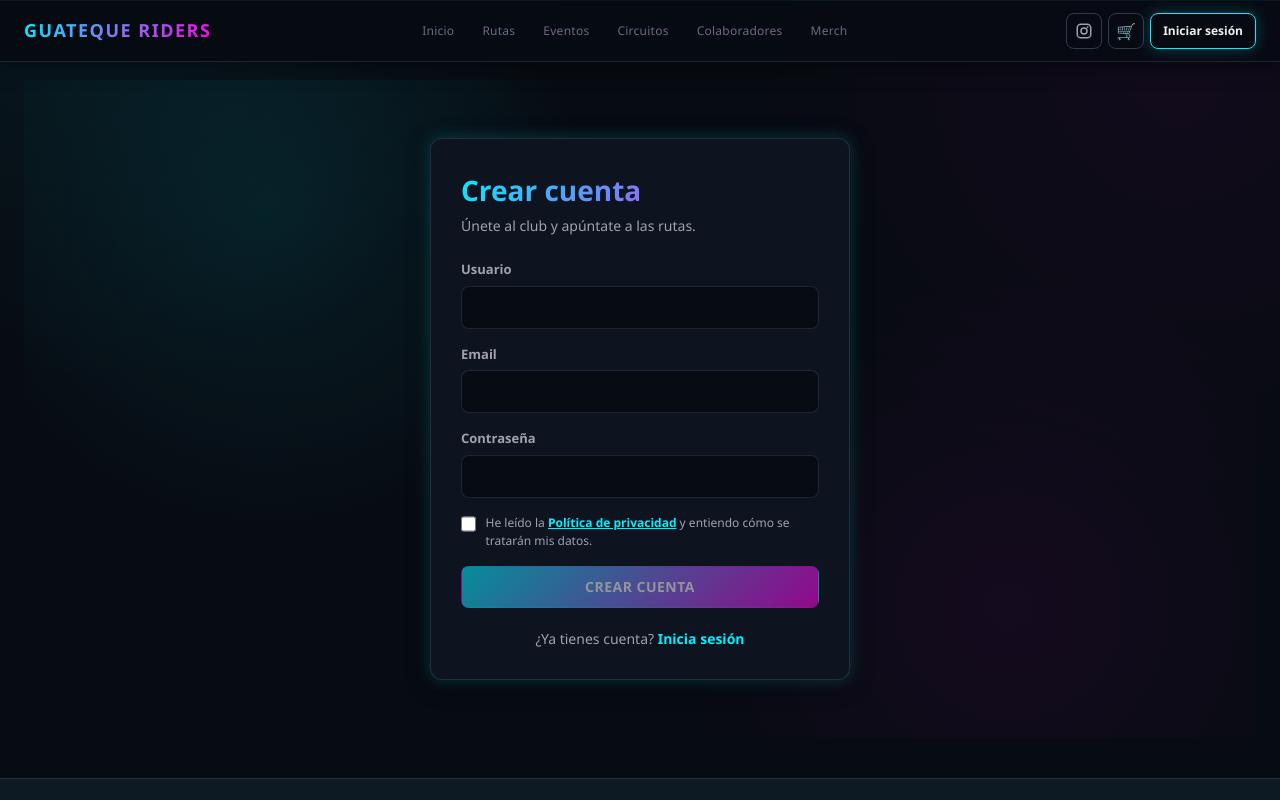
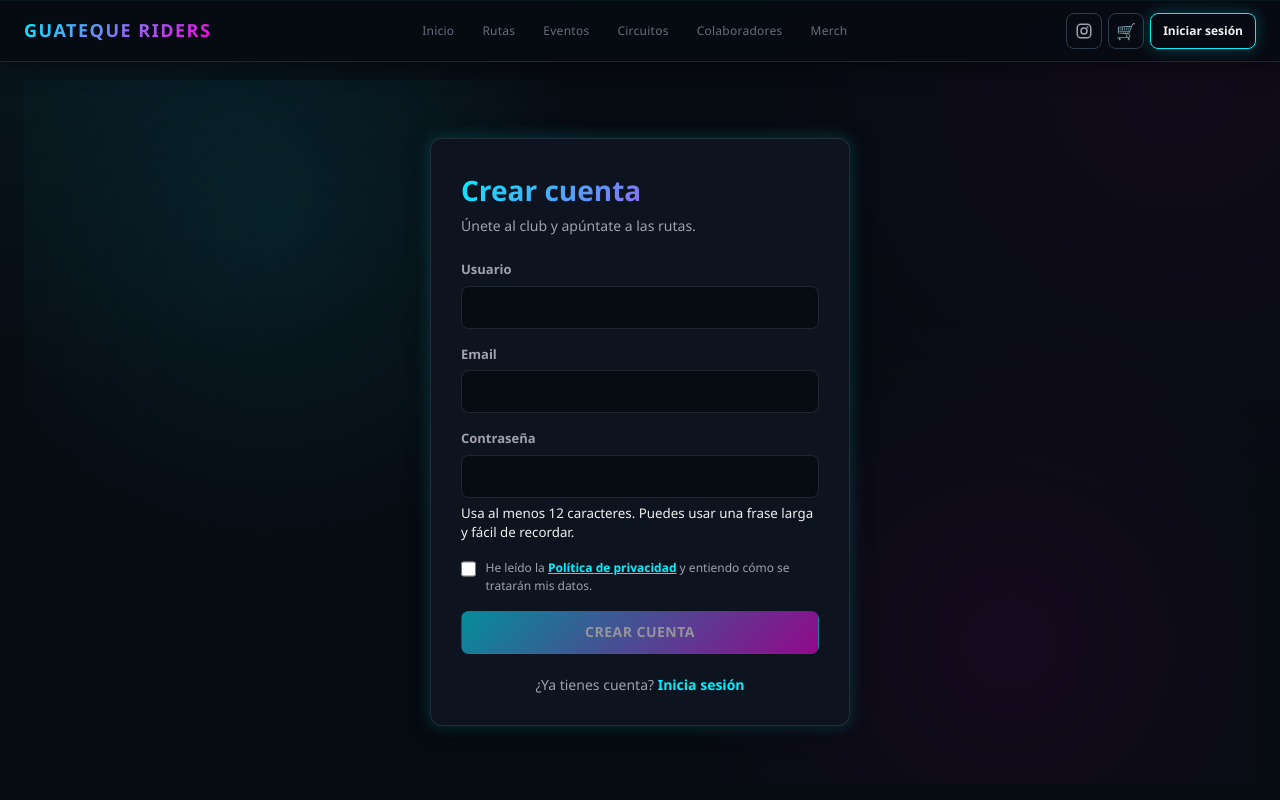
Before and after one commit to jMolina2806/GuatequeRiders, a React (Vite) app in the folder apps/web/: page /register in a window 1280 px wide. Shown: the top 800 px of the page. Built offline with nearby package versions, Linux system fonts and the light colour scheme; no server answers.

Commit message:
security: align registration UI with password policy

```diff
--- a/apps/web/src/features/auth/components/RegisterForm/RegisterForm.tsx
+++ b/apps/web/src/features/auth/components/RegisterForm/RegisterForm.tsx
@@ -73,9 +73,11 @@ export default function RegisterForm({ onSuccess }: RegisterFormProps) {
             value={password}
             onChange={(event) => setPassword(event.target.value)}
             autoComplete="new-password"
-            minLength={6}
+            minLength={12}
+            maxLength={64}
             required
           />
+          <small>Usa al menos 12 caracteres. Puedes usar una frase larga y fácil de recordar.</small>
         </div>
 
         <label className="auth-form__consent">
```
